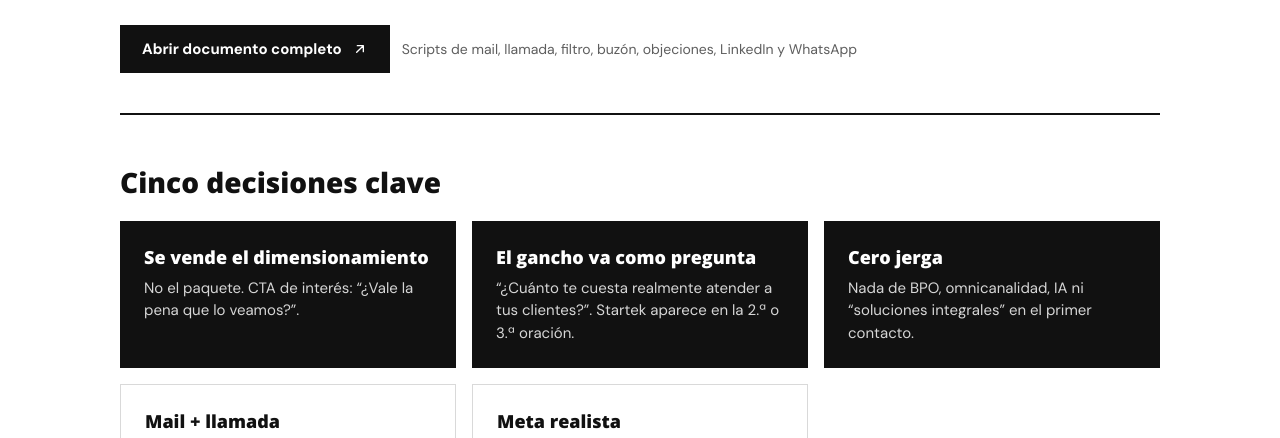
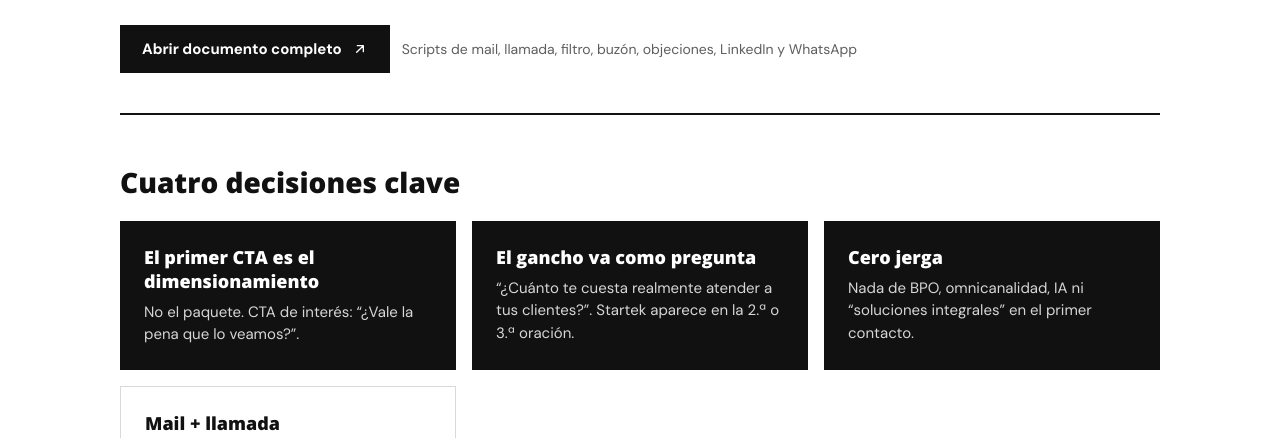
Before and after one commit to Startek-latam/Gerencia-Nuevos-Negocios, a plain HTML site: page manual.html in a window 1280 px wide. Shown: the part 315-753 px from the top of the page. Drawn offline with nearby package versions, Linux system fonts and the light colour scheme.

Commit message:
Manual: quitar Meta realista y renombrar primera decisión clave
Co-Authored-By: Claude Opus 5.5 <noreply@anthropic.com>
Claude-Session: https://claude.ai/code/session_01JoB9ZBwkwSyip5sGHNFjZQ

```diff
--- a/manual.html
+++ b/manual.html
@@ -36,13 +36,12 @@ a.back:hover{text-decoration:underline}
 </header>
 
 <section style="display: flex; flex-direction: column; gap: 20px">
-<h2 style="margin: 0; font-family: 'Open Sans', sans-serif; font-weight: 800; font-size: 28px">Cinco decisiones clave</h2>
+<h2 style="margin: 0; font-family: 'Open Sans', sans-serif; font-weight: 800; font-size: 28px">Cuatro decisiones clave</h2>
 <div style="display: grid; grid-template-columns: repeat(auto-fit, minmax(300px, 1fr)); gap: 16px">
-<div style="background: #111111; color: #FFFFFF; padding: 24px; display: flex; flex-direction: column; gap: 8px"><span style="font-family: 'Open Sans', sans-serif; font-weight: 800; font-size: 18px">Se vende el dimensionamiento</span><span style="font-size: 15px; line-height: 1.5; color: #D6D6D6">No el paquete. CTA de interés: “¿Vale la pena que lo veamos?”.</span></div>
+<div style="background: #111111; color: #FFFFFF; padding: 24px; display: flex; flex-direction: column; gap: 8px"><span style="font-family: 'Open Sans', sans-serif; font-weight: 800; font-size: 18px">El primer CTA es el dimensionamiento</span><span style="font-size: 15px; line-height: 1.5; color: #D6D6D6">No el paquete. CTA de interés: “¿Vale la pena que lo veamos?”.</span></div>
 <div style="background: #111111; color: #FFFFFF; padding: 24px; display: flex; flex-direction: column; gap: 8px"><span style="font-family: 'Open Sans', sans-serif; font-weight: 800; font-size: 18px">El gancho va como pregunta</span><span style="font-size: 15px; line-height: 1.5; color: #D6D6D6">“¿Cuánto te cuesta realmente atender a tus clientes?”. Startek aparece en la 2.ª o 3.ª oración.</span></div>
 <div style="background: #111111; color: #FFFFFF; padding: 24px; display: flex; flex-direction: column; gap: 8px"><span style="font-family: 'Open Sans', sans-serif; font-weight: 800; font-size: 18px">Cero jerga</span><span style="font-size: 15px; line-height: 1.5; color: #D6D6D6">Nada de BPO, omnicanalidad, IA ni “soluciones integrales” en el primer contacto.</span></div>
 <div style="border: 1px solid #D9D9D9; padding: 24px; display: flex; flex-direction: column; gap: 8px"><span style="font-family: 'Open Sans', sans-serif; font-weight: 800; font-size: 18px">Mail + llamada</span><span style="font-size: 15px; line-height: 1.5; color: #5E5E5E">Secuencia de 3 semanas; WhatsApp y LinkedIn solo como apoyo, nunca en frío.</span></div>
-<div style="border: 1px solid #D9D9D9; padding: 24px; display: flex; flex-direction: column; gap: 8px"><span style="font-family: 'Open Sans', sans-serif; font-weight: 800; font-size: 18px">Meta realista</span><span style="font-size: 15px; line-height: 1.5; color: #5E5E5E">5% de respuesta en mail, 2% positiva; contacto y agenda en llamada, medidos por separado.</span></div>
 </div>
 </section>
 
```
